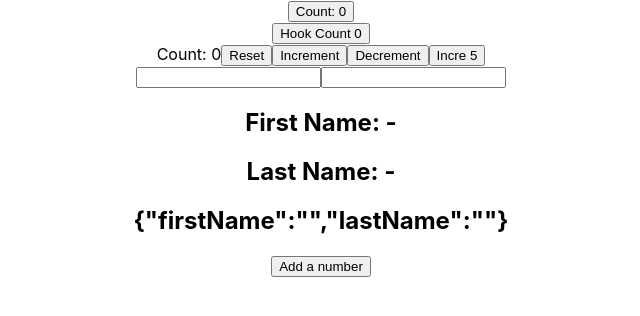
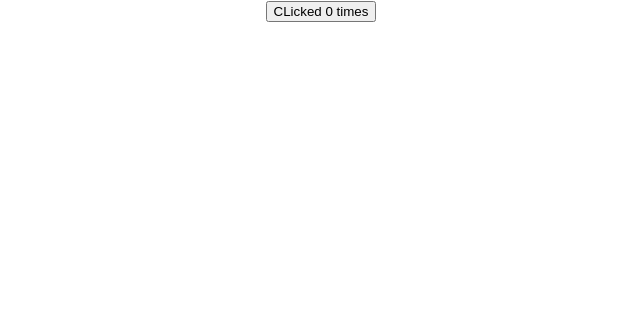
Before and after one commit to Swapnil-Sagar/react-hooks, a React (Create React App) app: page / in a window 1280 px wide. Shown: the top 316 px of the page, without its empty margins (319-959 px from the left). Built offline with nearby package versions, Linux system fonts and the light colour scheme.

Commit message:
useEffect Hook

```diff
--- a/src/App.js
+++ b/src/App.js
@@ -1,6 +1,8 @@
 import "./App.css";
 import ClassCounter from "./components/ClassCounter";
+import ClassCounterOne from "./components/ClassCounterOne";
 import HookCounter from "./components/HookCounter";
+import HookCounter1 from "./components/HookCounter1";
 import HookCounter2 from "./components/HookCounter2";
 import HookCounter3 from "./components/HookCounter3";
 import HookCounter4 from "./components/HookCounter4";
@@ -8,11 +10,13 @@ import HookCounter4 from "./components/HookCounter4";
 function App() {
   return (
     <div className="App">
-      <ClassCounter />
+      <HookCounter1 />
+      {/*<ClassCounterOne />
+       <ClassCounter />
       <HookCounter />
       <HookCounter2 />
       <HookCounter3 />
-      <HookCounter4 />
+      <HookCounter4 /> */}
     </div>
   );
 }
--- /dev/null
+++ b/src/components/ClassCounterOne.js
@@ -0,0 +1,38 @@
+import React, { Component } from "react";
+
+class ClassCounterOne extends Component {
+  constructor(props) {
+    super(props);
+
+    this.state = {
+      count: 0,
+    };
+  }
+
+  componentDidMount() {
+    document.title = `Clicked ${this.state.count} times`;
+  }
+
+  componentDidUpdate(prevProps, prevState) {
+    document.title = `Clicked ${this.state.count} times`;
+  }
+
+  incrementCount = () => {
+    this.setState({
+      count: this.state.count + 1,
+    });
+  };
+
+  render() {
+    return (
+      <div>
+        <button onClick={this.incrementCount}>
+          {" "}
+          Count: {this.state.count}
+        </button>
+      </div>
+    );
+  }
+}
+
+export default ClassCounterOne;
--- /dev/null
+++ b/src/components/HookCounter1.js
@@ -0,0 +1,20 @@
+import React, { useState, useEffect } from "react";
+
+function HookCounter1() {
+  const [count, setCount] = useState(0);
+
+  useEffect(() => {
+    document.title = `You clicked ${count} times`;
+  });
+
+  const incrementCount = () => {
+    setCount(count + 1);
+  };
+  return (
+    <div>
+      <button onClick={incrementCount}>CLicked {count} times</button>
+    </div>
+  );
+}
+
+export default HookCounter1;
```
Also changed, not shown: src/images/useEffect_intro.jpg (added), 1 other file (tests, documents, lock files or other folders).
